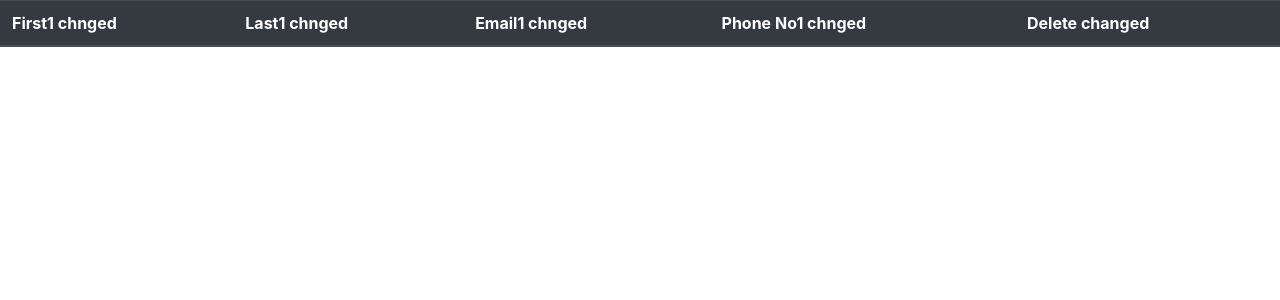
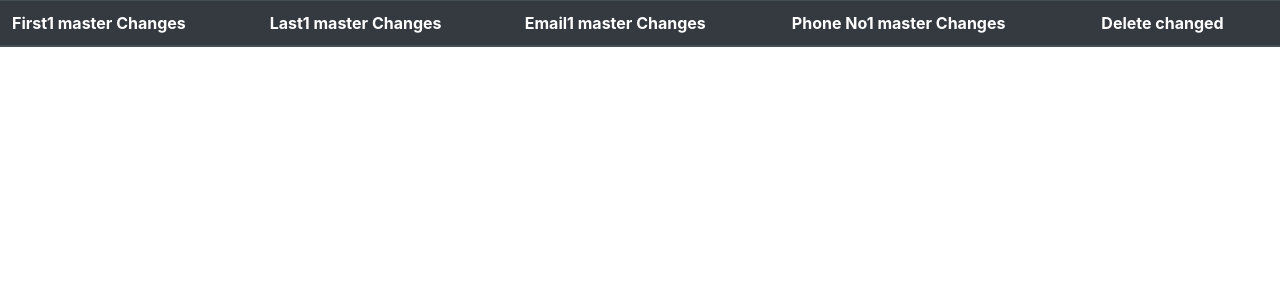
Before and after one commit to jignesh-new/php-code-oopphp, a PHP site: page /oopphp/ in a window 1280 px wide. Shown: the top 300 px of the page. Run offline with PHP 8.4, Linux system fonts and the light colour scheme; data that the repository does not hold is empty.

Commit message:
ewewee
dsdsd

```diff
--- a/index.php
+++ b/index.php
@@ -2,10 +2,10 @@
 <table class="table table-dark">
   <thead>
     <tr>
-      <th scope="col">First1 chnged</th>
-      <th scope="col">Last1 chnged</th>
-      <th scope="col">Email1 chnged</th>
-      <th scope="col">Phone No1 chnged</th>
+      <th scope="col">First1 master Changes</th>
+      <th scope="col">Last1 master Changes</th>
+      <th scope="col">Email1 master Changes</th>
+      <th scope="col">Phone No1 master Changes</th>
       <th scope="col">Delete changed</th>
     </tr>
   </thead>
```
